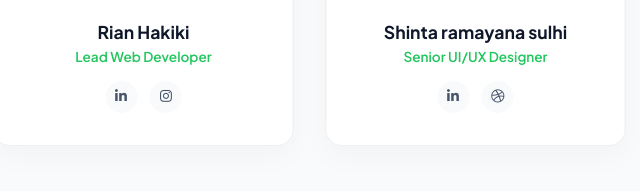
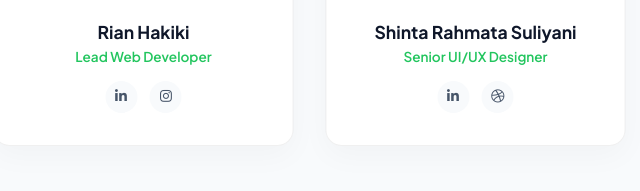
Before and after one commit to anhar-glicth/velora.id, a plain HTML site: page about.html in a window 1280 px wide. Shown: the part 1671-1862 px from the top of the page, 170-810 px from the left. Drawn offline with Linux system fonts and the light colour scheme.

```diff
--- a/about.html
+++ b/about.html
@@ -121,7 +121,7 @@
                     <!-- Member 3 -->
                     <div class="team-card">
                         <div class="team-img-wrapper"><img src="Shinta ramaya sulhi.jpeg" alt="Designer"></div>
-                        <h3>Shinta ramayana sulhi</h3>
+                        <h3>Shinta Rahmata Suliyani</h3>
                         <p>Senior UI/UX Designer</p>
                         <div class="team-social">
                             <a href="#"><i class="fab fa-linkedin-in"></i></a>
```
